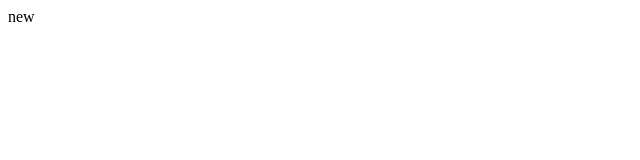
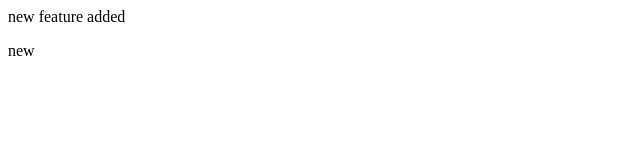
Before and after one commit to Natty07/localrepo, a plain HTML site: page index.html in a window 1280 px wide. Shown: the whole page, without its empty margins (0-640 px from the left). Drawn offline with Linux system fonts and the light colour scheme.

Commit message:
add feature

```diff
--- a/index.html
+++ b/index.html
@@ -1 +1,2 @@
+<h>new feature added</h>
 <p>new</p>
```
